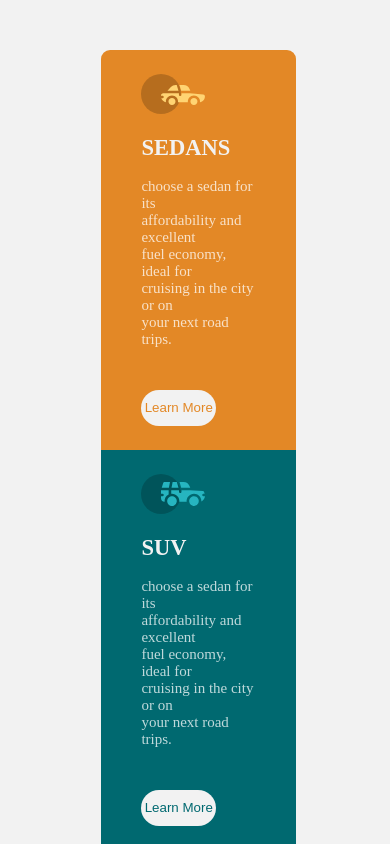
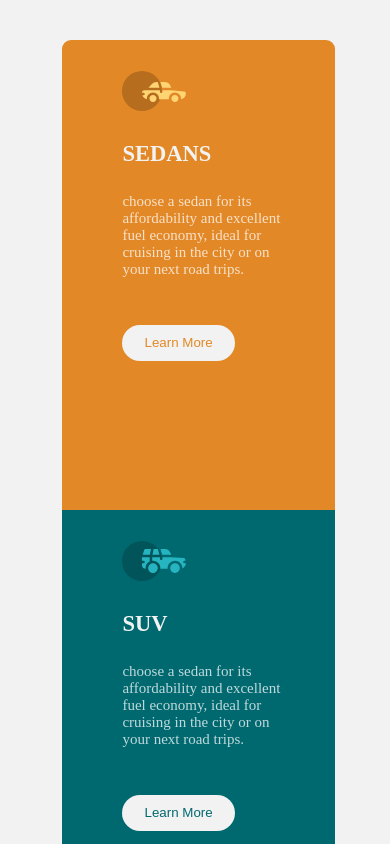
Before and after one commit to Chijioke1996/cars, a plain HTML site: page index.html in a window 390 px wide. Shown: the top 844 px of the page. Drawn offline with Linux system fonts and the light colour scheme; a web font is replaced by a local one.

Commit message:
second  commit

```diff
--- a/css/mobile.css
+++ b/css/mobile.css
@@ -9,21 +9,24 @@
 
 
 .container{
-  margin-left: 26%;
-    margin-top: 50px;
+  margin-left: 16%;
+    margin-top: 40px;
     display: block;
-    width: 60%;
     border-top-right-radius: 9px;
     border-top-left-radius: 9px;
     border-bottom-left-radius: 0;
-    width: 50%;
+    width: 70%;
+    padding-left: 60px;
+    height: 470px;
 
 }
 
 .container2{
-    margin-left: 26%;
+    margin-left: 16%;
     display: block;
-    width: 50%;
+    width: 70%;
+    padding-left: 60px;
+    height: 470px;
 
 }
 
@@ -31,9 +34,11 @@
     border-top-right-radius: 0px;
     border-top-left-radius: 0px;
     border-bottom-left-radius: 9px;
-    margin-left: 26%;
+    margin-left: 16%;
     display: block;
-    width: 50%;
+    width: 70%;
+    padding-left: 60px;
+    height: 470px;
 }
 
 .pee{
@@ -41,7 +46,7 @@
 }
 
 .btn, .btn2, .btn3{
-   margin-top: -5%;
+   margin-top: -0%;
    width: 65%;
    height: 36px;
 }
--- a/index.html
+++ b/index.html
@@ -77,6 +77,9 @@
         </div>
     </section>
 
+    <br>
+    <div class="last"></div>
+
 </body>
 
 </html>
--- /dev/null
+++ b/reg2/css/style.css
@@ -0,0 +1,87 @@
+
+  @import url('https://fonts.googleapis.com/css2?family=Alkatra&family=Montserrat:wght@300;400;500&family=Outfit:wght@400;700&family=Poppins:wght@300&display=swap');
+
+
+*{
+    padding: 0;
+    margin: 0;
+    box-sizing: border-box;
+}
+
+body {
+    width: 100%;
+    height: 100%;
+    display: flex;
+    align-items: center;
+    justify-content: center;
+    position: absolute;
+    flex-direction: column;
+    background-color: hsl(225, 100%, 94%);
+    font-size: 16px;
+    font-family: "Red Hat Display";
+}
+
+.stuffs{
+    height: 446px;
+    width: 100%;
+    background: url(../images/pattern-background-desktop.svg);
+    background-size: cover;
+    background-position: center;
+    position: fixed;
+    margin-top: -20%;
+}
+
+.container {
+   width: 360px;
+    height: 570px;
+    position: relative;
+    display: flex;
+    align-items: center;
+    justify-content: center;
+    background-color: white;
+    border-radius: 22px;
+    background-color:  hsl(225, 100%, 98%);
+}
+
+.pics{
+    width: 360px;
+    height: 190px;
+    border-top-right-radius: 22px;
+    border-top-left-radius: 22px;
+    background: url(../images/illustration-hero.svg);
+    background-size: cover;
+    background-position: center;
+    position: fixed;
+    margin-top: -25%;
+}
+
+.texts{
+    height: 370px;
+    width: 360px;
+    margin-top: 50%;
+    text-align: center;
+    align-items: center;
+    align-content: center;
+}
+
+h1{
+    margin-top: 9%;
+    font-weight: 700;
+}
+
+.pee{
+    font-weight: 300;
+}
+
+.box{
+    margin-top: 6%;
+    height: 60px;
+    width: 200px;
+    background-color:hsl(225, 100%, 94%);
+    margin-left: 20%;
+}
+
+p{
+    color: hsl(224, 23%, 55%);
+    margin-top: 6%;
+}
```
Also changed, not shown: reg2/index.html (added, +40 -0 lines), css/style.css (line endings or trailing spaces), reg2/css/mobile.css (added), reg2/images/favicon-32x32.png (added), reg2/images/icon-music.svg (added), reg2/images/illustration-hero.svg (added), reg2/images/pattern-background-desktop.svg (added), reg2/images/pattern-background-mobile.svg (added).
